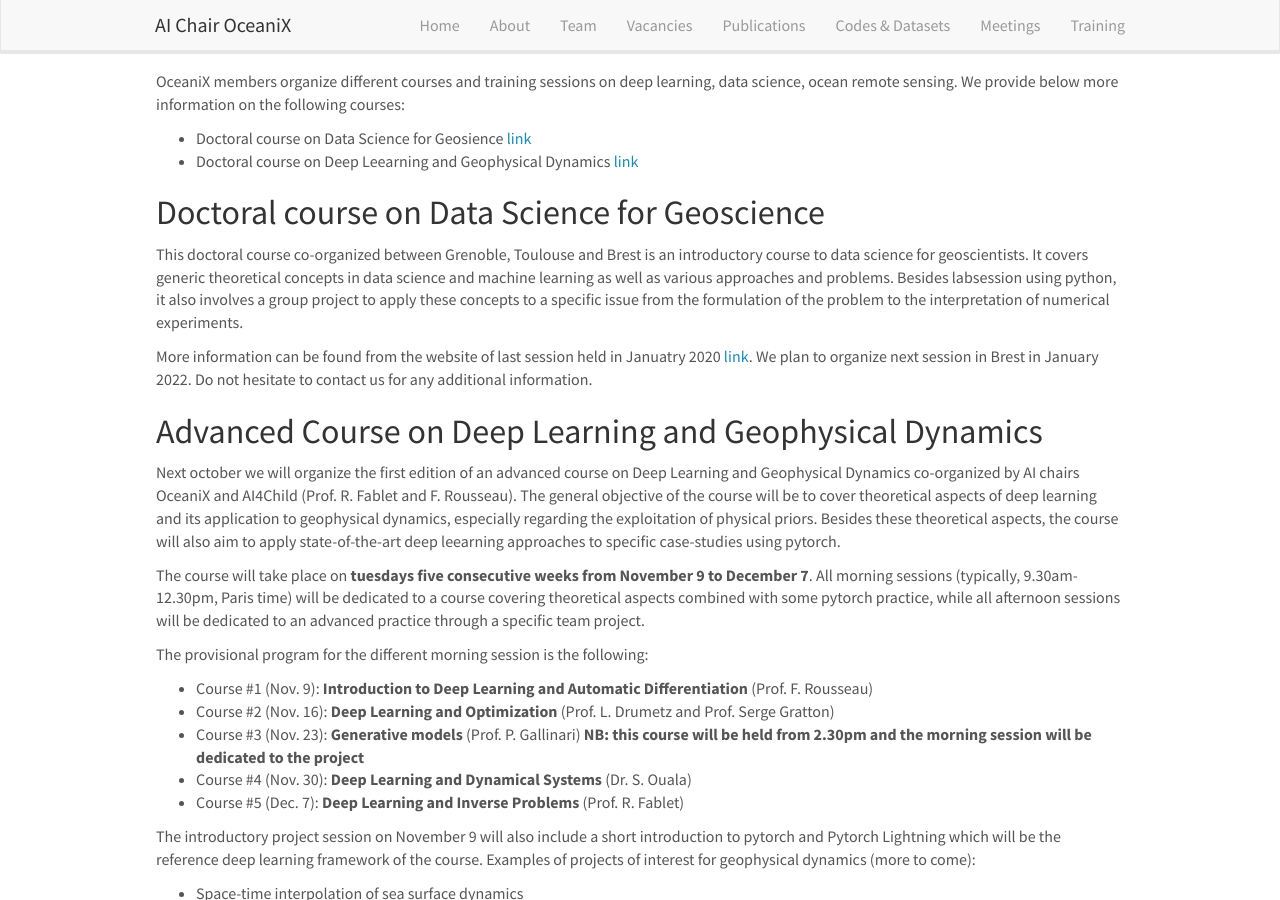
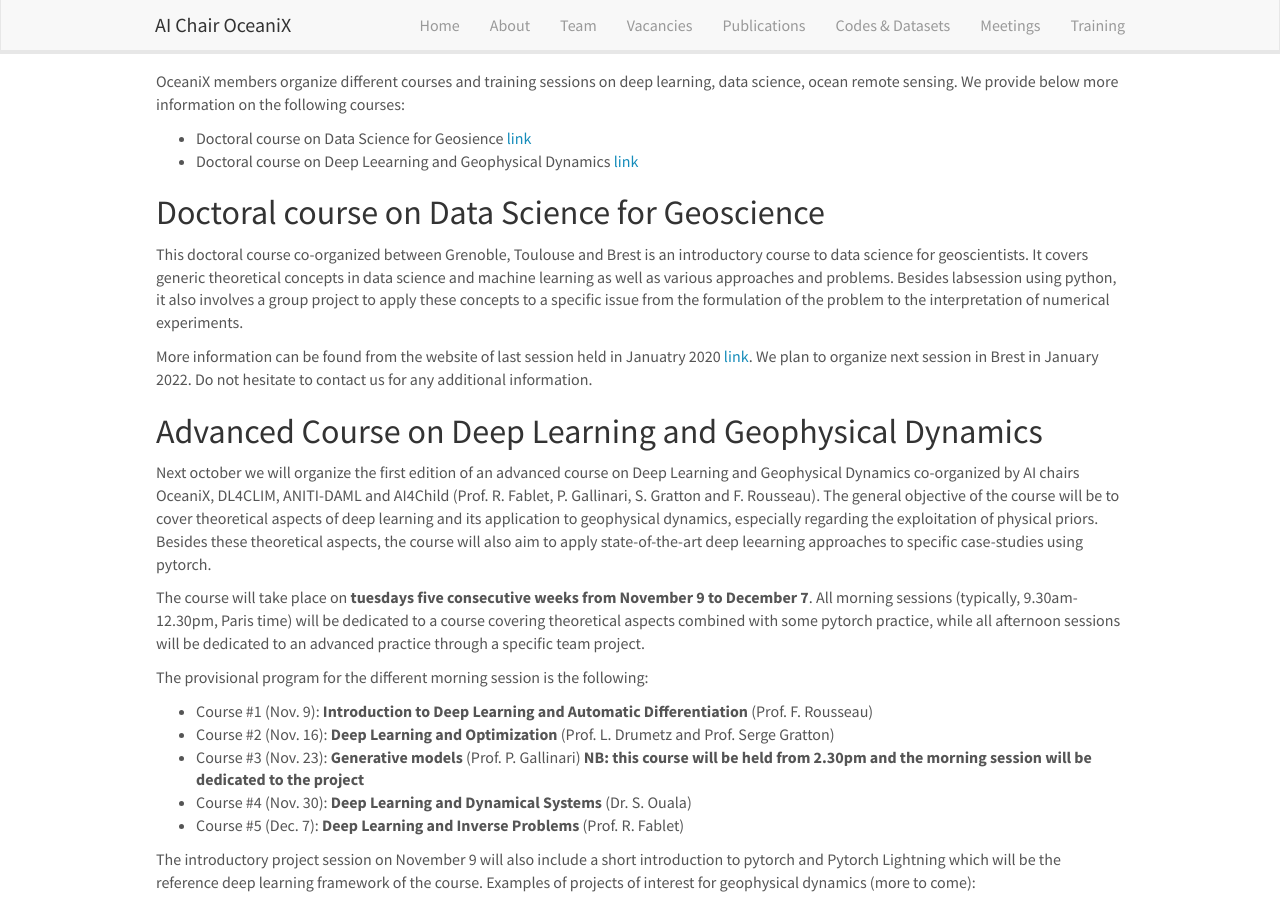
Before and after one commit to CIA-Oceanix/CIA-Oceanix.github.io, a Jekyll site: the page built from _pages/training.md, in a window 1280 px wide and 900 px high. Built offline with Jekyll 4.4.1, drawn with Linux system fonts in a browser that asks for light colours; nearby versions of some CDN libraries.

Commit message:
Update training.md

```diff
--- a/_pages/training.md
+++ b/_pages/training.md
@@ -17,7 +17,7 @@ More information can be found from the website of last session held in Januatry
 We plan to organize next session in Brest in January 2022. Do not hesitate to contact us for any additional information.
 
 ## Advanced Course on Deep Learning and Geophysical Dynamics
-Next october we will organize the first edition of an advanced course on Deep Learning and Geophysical Dynamics co-organized by AI chairs OceaniX and AI4Child (Prof. R. Fablet and F. Rousseau). The general objective of the course will be to cover theoretical aspects of deep learning and its application to geophysical dynamics, especially regarding the exploitation of physical priors. Besides these theoretical aspects, the course will also aim to apply state-of-the-art deep leearning approaches to specific case-studies using pytorch.
+Next october we will organize the first edition of an advanced course on Deep Learning and Geophysical Dynamics co-organized by AI chairs  OceaniX, DL4CLIM, ANITI-DAML and AI4Child (Prof. R. Fablet, P. Gallinari, S. Gratton and F. Rousseau). The general objective of the course will be to cover theoretical aspects of deep learning and its application to geophysical dynamics, especially regarding the exploitation of physical priors. Besides these theoretical aspects, the course will also aim to apply state-of-the-art deep leearning approaches to specific case-studies using pytorch.
 
 The course will take place on **tuesdays five consecutive weeks from November 9 to December 7**. All morning sessions (typically, 9.30am-12.30pm, Paris time) will be dedicated to a course covering theoretical aspects combined with some pytorch practice, while all afternoon sessions will be dedicated to an advanced practice through a specific team project.
 
```
